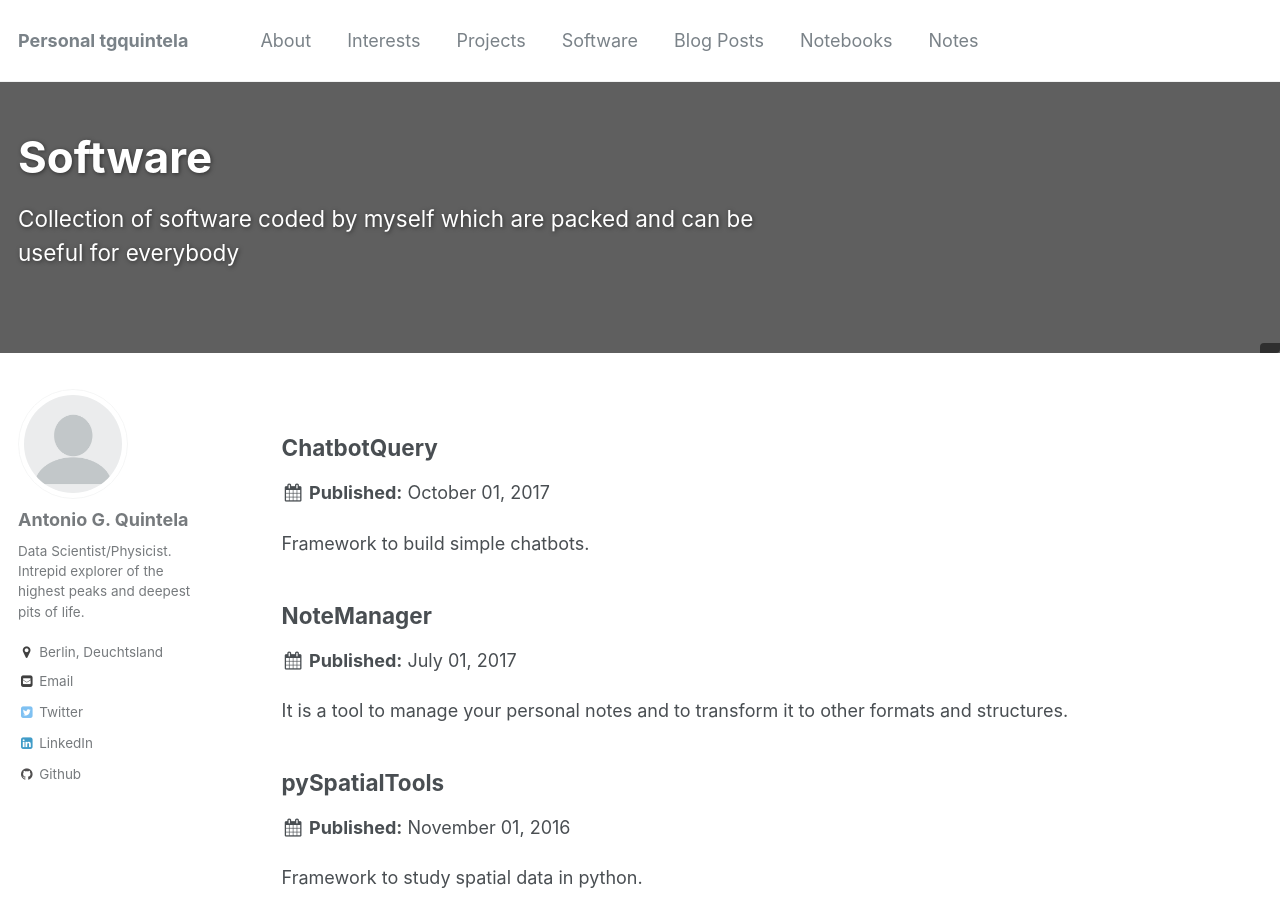
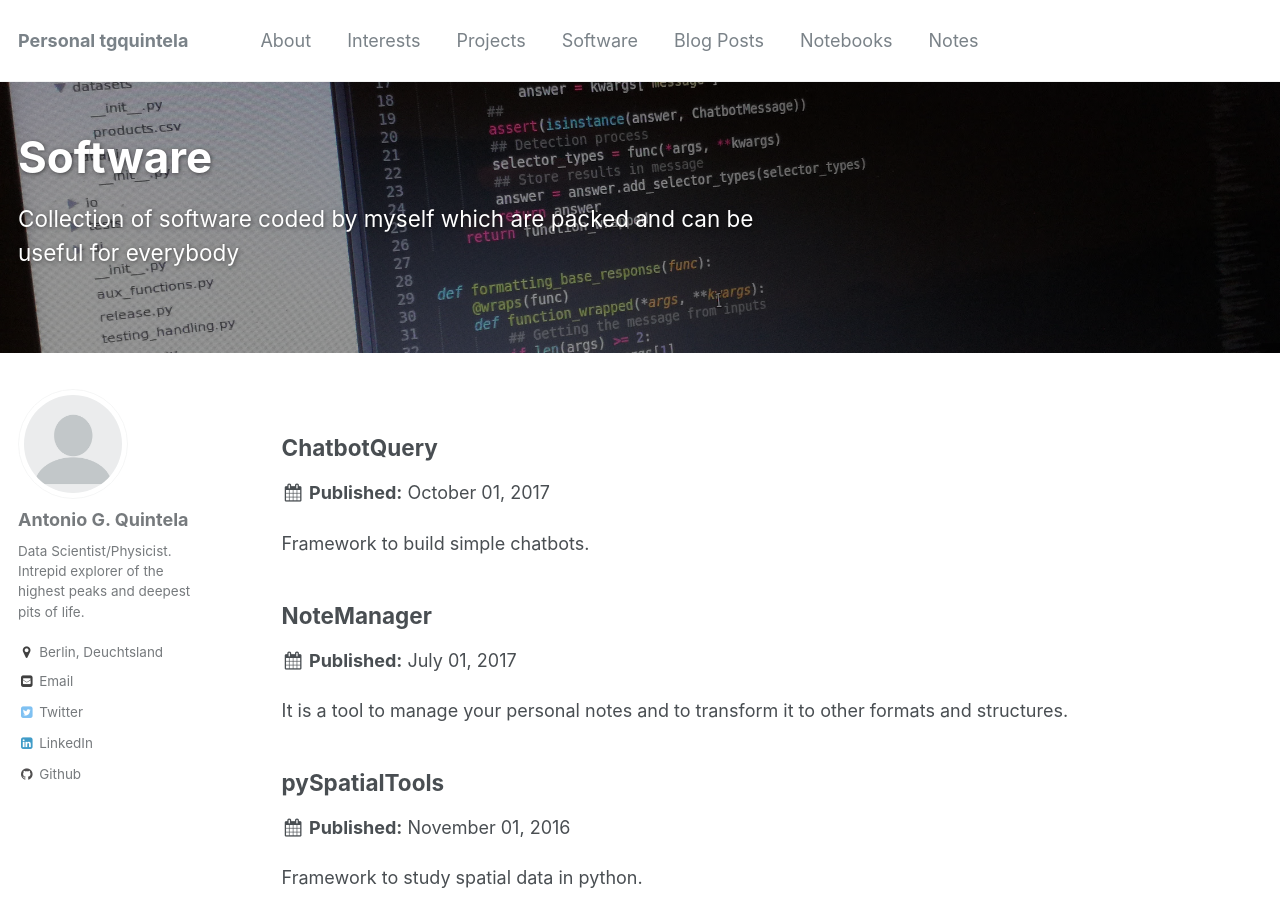
Before and after one commit to tgquintela/tgquintela.github.io, a Jekyll site: the page built from _pages/software.html, in a window 1280 px wide and 900 px high. Built offline with Jekyll 4.4.1, drawn with Linux system fonts in a browser that asks for light colours; a script that is not in the unit is left out.

Commit message:
Testing new things.[A

```diff
--- a/_pages/software.html
+++ b/_pages/software.html
@@ -5,7 +5,7 @@ title: "Software"
 permalink: /software/
 author_profile: true
 header:
-  overlay_image: header_software_main.jpg
+  overlay_image: header_software_main-2.jpg
   overlay_filter: 0.4
   caption: ""
 ---
```
Also changed, not shown: images/header_software_main-2.jpg (added).
